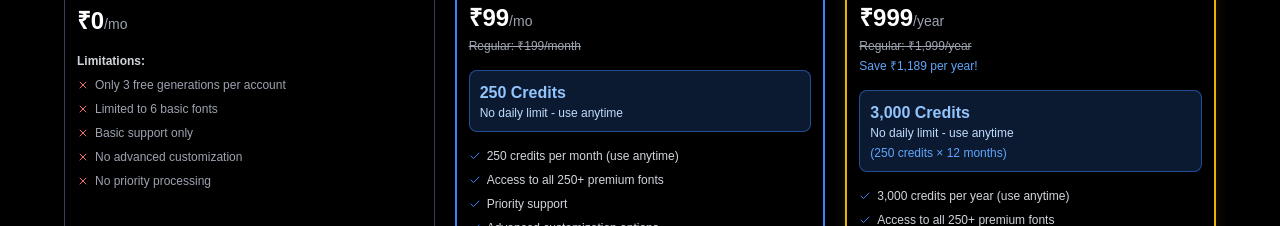
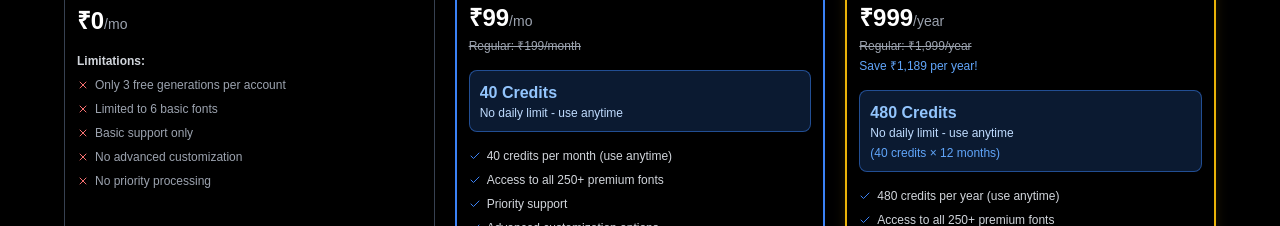
Before and after one commit to Growthxdevs/Thumbnail_creator, a Next.js app: page /billing in a window 1280 px wide. Shown: the part 574-800 px from the top of the page. Built offline with nearby package versions, Linux system fonts and the light colour scheme; no server answers; sample sign-in values are in the browser's storage.

Commit message:
chore: update the plan structure

```diff
--- a/app/api/razorpay/verify-payment/route.ts
+++ b/app/api/razorpay/verify-payment/route.ts
@@ -53,8 +53,28 @@ export async function POST(req: Request) {
       });
     });
 
+    // Check if this is the user's first successful payment
+    const previousPayments = await safeDbOperation(async () => {
+      if (!db) throw new Error("Database connection not available");
+      return await db.payment.findMany({
+        where: {
+          userId: session.user.id,
+          status: "captured",
+          id: { not: paymentId }, // Exclude current payment
+        },
+      });
+    });
+
+    const isFirstTimeUser = (previousPayments?.length ?? 0) === 0;
+
     // Determine credit amount based on plan type
-    const creditsToAdd = planType === "pro_yearly" ? 3000 : 250;
+    let creditsToAdd = planType === "pro_yearly" ? 480 : 40;
+
+    // Add extra credits for first-time users
+    if (isFirstTimeUser) {
+      // Yearly plan gets 50 bonus credits, monthly gets 10
+      creditsToAdd += planType === "pro_yearly" ? 50 : 10;
+    }
 
     // Update user subscription and add credits
     const updatedUser = await safeDbOperation(async () => {
--- a/app/api/user-subscription/route.ts
+++ b/app/api/user-subscription/route.ts
@@ -46,13 +46,27 @@ export async function GET() {
     // Determine current plan type
     let currentPlanType: "free" | "pro" | "pro_yearly" = "free";
     if (user.isPro) {
-      currentPlanType = latestPayment?.planType === "pro_yearly" ? "pro_yearly" : "pro";
+      currentPlanType =
+        latestPayment?.planType === "pro_yearly" ? "pro_yearly" : "pro";
     }
+
+    // Check if user is a first-time user (no previous successful payments)
+    const previousPayments = await safeDbOperation(async () => {
+      return await db.payment.findMany({
+        where: {
+          userId: session.user.id,
+          status: "captured",
+        },
+      });
+    });
+
+    const isFirstTimeUser = (previousPayments?.length ?? 0) === 0;
 
     return NextResponse.json(
       {
         ...user,
         currentPlanType,
+        isFirstTimeUser,
       },
       { status: 200 }
     );
--- a/app/billing/page.tsx
+++ b/app/billing/page.tsx
@@ -19,6 +19,7 @@ export default function BillingPage() {
     currentPlanType?: "free" | "pro" | "pro_yearly";
     credits?: number;
     subscriptionId?: string | null;
+    isFirstTimeUser?: boolean;
   } | null>(null);
   const [loading, setLoading] = useState(true);
 
@@ -231,17 +232,42 @@ export default function BillingPage() {
                 </div>
 
                 <div className="bg-blue-500/20 p-2.5 rounded-lg border border-blue-500/50">
-                  <p className="text-base font-bold text-blue-300">
-                    250 Credits
-                  </p>
+                  <div className="flex items-baseline gap-2">
+                    <p className="text-base font-bold text-blue-300">
+                      {userData?.isFirstTimeUser ? "50 Credits" : "40 Credits"}
+                    </p>
+                    {userData?.isFirstTimeUser && (
+                      <Badge className="bg-gradient-to-r from-yellow-400 to-yellow-500 text-black text-xs font-bold px-2 py-0.5 animate-pulse">
+                        +10 BONUS
+                      </Badge>
+                    )}
+                  </div>
+                  {userData?.isFirstTimeUser && (
+                    <p className="text-xs text-blue-200 mt-1">
+                      (40 + 10 bonus credits)
+                    </p>
+                  )}
                   <p className="text-xs text-blue-200">
                     No daily limit - use anytime
                   </p>
+                  {userData?.isFirstTimeUser && (
+                    <div className="mt-2 p-1.5 bg-yellow-500/20 border border-yellow-400/50 rounded">
+                      <p className="text-xs font-bold text-yellow-300">
+                        🎉{" "}
+                        <span className="text-yellow-400 text-sm font-extrabold">
+                          +10
+                        </span>{" "}
+                        EXTRA CREDITS FOR FIRST-TIME USERS!
+                      </p>
+                    </div>
+                  )}
                 </div>
 
                 <div className="space-y-2 flex-grow">
                   {[
-                    "250 credits per month (use anytime)",
+                    userData?.isFirstTimeUser
+                      ? "50 credits per month (40 + 10 bonus)"
+                      : "40 credits per month (use anytime)",
                     "Access to all 250+ premium fonts",
                     "Priority support",
                     "Advanced customization options",
@@ -338,20 +364,47 @@ export default function BillingPage() {
                 </div>
 
                 <div className="bg-blue-500/20 p-2.5 rounded-lg border border-blue-500/50">
-                  <p className="text-base font-bold text-blue-300">
-                    3,000 Credits
-                  </p>
+                  <div className="flex items-baseline gap-2">
+                    <p className="text-base font-bold text-blue-300">
+                      {userData?.isFirstTimeUser
+                        ? "530 Credits"
+                        : "480 Credits"}
+                    </p>
+                    {userData?.isFirstTimeUser && (
+                      <Badge className="bg-gradient-to-r from-yellow-400 to-yellow-500 text-black text-xs font-bold px-2 py-0.5 animate-pulse">
+                        +50 BONUS
+                      </Badge>
+                    )}
+                  </div>
+                  {userData?.isFirstTimeUser && (
+                    <p className="text-xs text-blue-200 mt-1">
+                      (480 + 50 bonus credits)
+                    </p>
+                  )}
                   <p className="text-xs text-blue-200">
                     No daily limit - use anytime
                   </p>
                   <p className="text-xs text-blue-400 mt-1 font-medium">
-                    (250 credits × 12 months)
+                    (40 credits × 12 months)
                   </p>
+                  {userData?.isFirstTimeUser && (
+                    <div className="mt-2 p-1.5 bg-yellow-500/20 border border-yellow-400/50 rounded">
+                      <p className="text-xs font-bold text-yellow-300">
+                        🎉{" "}
+                        <span className="text-yellow-400 text-sm font-extrabold">
+                          +50
+                        </span>{" "}
+                        EXTRA CREDITS FOR FIRST-TIME USERS!
+                      </p>
+                    </div>
+                  )}
                 </div>
 
                 <div className="space-y-2 flex-grow">
                   {[
-                    "3,000 credits per year (use anytime)",
+                    userData?.isFirstTimeUser
+                      ? "530 credits per year (480 + 50 bonus)"
+                      : "480 credits per year (use anytime)",
                     "Access to all 250+ premium fonts",
                     "Priority support",
                     "Advanced customization options",
--- a/components/plan-modal.tsx
+++ b/components/plan-modal.tsx
@@ -31,6 +31,7 @@ export default function PlanModal({ onPaymentSuccess }: PlanModalProps = {}) {
     isPro?: boolean;
     currentPlanType?: "free" | "pro" | "pro_yearly";
     credits?: number;
+    isFirstTimeUser?: boolean;
   } | null>(null);
   const [loadingUserData, setLoadingUserData] = useState(false);
 
@@ -223,17 +224,42 @@ export default function PlanModal({ onPaymentSuccess }: PlanModalProps = {}) {
                 </div>
 
                 <div className="bg-blue-500/20 p-2.5 rounded-lg border border-blue-500/50">
-                  <p className="text-base font-bold text-blue-300">
-                    250 Credits
-                  </p>
+                  <div className="flex items-baseline gap-2">
+                    <p className="text-base font-bold text-blue-300">
+                      {userData?.isFirstTimeUser ? "50 Credits" : "40 Credits"}
+                    </p>
+                    {userData?.isFirstTimeUser && (
+                      <Badge className="bg-gradient-to-r from-yellow-400 to-yellow-500 text-black text-xs font-bold px-2 py-0.5 animate-pulse">
+                        +10 BONUS
+                      </Badge>
+                    )}
+                  </div>
+                  {userData?.isFirstTimeUser && (
+                    <p className="text-xs text-blue-200 mt-1">
+                      (40 + 10 bonus credits)
+                    </p>
+                  )}
                   <p className="text-xs text-blue-200">
                     No daily limit - use anytime
                   </p>
+                  {userData?.isFirstTimeUser && (
+                    <div className="mt-2 p-1.5 bg-yellow-500/20 border border-yellow-400/50 rounded">
+                      <p className="text-xs font-bold text-yellow-300">
+                        🎉{" "}
+                        <span className="text-yellow-400 text-sm font-extrabold">
+                          +10
+                        </span>{" "}
+                        EXTRA CREDITS FOR FIRST-TIME USERS!
+                      </p>
+                    </div>
+                  )}
                 </div>
 
                 <div className="space-y-2 flex-grow">
                   {[
-                    "250 credits per month (use anytime)",
+                    userData?.isFirstTimeUser
+                      ? "50 credits per month (40 + 10 bonus)"
+                      : "40 credits per month (use anytime)",
                     "Access to all 250+ premium fonts",
                     "Priority support",
                     "Advanced customization options",
@@ -358,20 +384,47 @@ export default function PlanModal({ onPaymentSuccess }: PlanModalProps = {}) {
                 </div>
 
                 <div className="bg-blue-500/20 p-2.5 rounded-lg border border-blue-500/50">
-                  <p className="text-base font-bold text-blue-300">
-                    3,000 Credits
-                  </p>
+                  <div className="flex items-baseline gap-2">
+                    <p className="text-base font-bold text-blue-300">
+                      {userData?.isFirstTimeUser
+                        ? "530 Credits"
+                        : "480 Credits"}
+                    </p>
+                    {userData?.isFirstTimeUser && (
+                      <Badge className="bg-gradient-to-r from-yellow-400 to-yellow-500 text-black text-xs font-bold px-2 py-0.5 animate-pulse">
+                        +50 BONUS
+                      </Badge>
+                    )}
+                  </div>
+                  {userData?.isFirstTimeUser && (
+                    <p className="text-xs text-blue-200 mt-1">
+                      (480 + 50 bonus credits)
+                    </p>
+                  )}
                   <p className="text-xs text-blue-200">
                     No daily limit - use anytime
                   </p>
                   <p className="text-xs text-blue-400 mt-1 font-medium">
-                    (250 credits × 12 months)
+                    (40 credits × 12 months)
                   </p>
+                  {userData?.isFirstTimeUser && (
+                    <div className="mt-2 p-1.5 bg-yellow-500/20 border border-yellow-400/50 rounded">
+                      <p className="text-xs font-bold text-yellow-300">
+                        🎉{" "}
+                        <span className="text-yellow-400 text-sm font-extrabold">
+                          +50
+                        </span>{" "}
+                        EXTRA CREDITS FOR FIRST-TIME USERS!
+                      </p>
+                    </div>
+                  )}
                 </div>
 
                 <div className="space-y-2 flex-grow">
                   {[
-                    "3,000 credits per year (use anytime)",
+                    userData?.isFirstTimeUser
+                      ? "530 credits per year (480 + 50 bonus)"
+                      : "480 credits per year (use anytime)",
                     "Access to all 250+ premium fonts",
                     "Priority support",
                     "Advanced customization options",
--- a/components/user-menu.tsx
+++ b/components/user-menu.tsx
@@ -14,7 +14,7 @@ import {
   DropdownMenuTrigger,
 } from "@/components/ui/dropdown-menu";
 import { Badge } from "@/components/ui/badge";
-import { LogOut, User, CreditCard, Sparkles, Crown, Zap } from "lucide-react";
+import { LogOut, CreditCard, Sparkles, Crown, Zap } from "lucide-react";
 import {
   Tooltip,
   TooltipContent,
@@ -117,7 +117,7 @@ export default function UserMenu() {
           </div>
         </DropdownMenuLabel>
         <DropdownMenuSeparator />
-        <TooltipProvider>
+        {/* <TooltipProvider>
           <Tooltip>
             <TooltipTrigger asChild>
               <DropdownMenuItem>
@@ -129,7 +129,7 @@ export default function UserMenu() {
               <p>View and edit your profile</p>
             </TooltipContent>
           </Tooltip>
-        </TooltipProvider>
+        </TooltipProvider> */}
         <TooltipProvider>
           <Tooltip>
             <TooltipTrigger asChild>
--- a/lib/razorpay.ts
+++ b/lib/razorpay.ts
@@ -46,7 +46,7 @@ export const plans = {
     amount: 99, // ₹99 in rupees (will be converted to 9900 paise)
     currency: "INR",
     interval: "monthly",
-    description: "250 credits per month, all fonts, priority support",
+    description: "40 credits per month, all fonts, priority support",
   },
   pro_yearly: {
     id: "pro_yearly",
@@ -54,7 +54,7 @@ export const plans = {
     amount: 999, // ₹999 in rupees (will be converted to 99900 paise)
     currency: "INR",
     interval: "yearly",
-    description: "3,000 credits per year, all fonts, priority support",
+    description: "480 credits per year, all fonts, priority support",
   },
 };
 
```
Also changed, not shown: app/api/razorpay/webhook/route.ts (+33 -3 lines).
